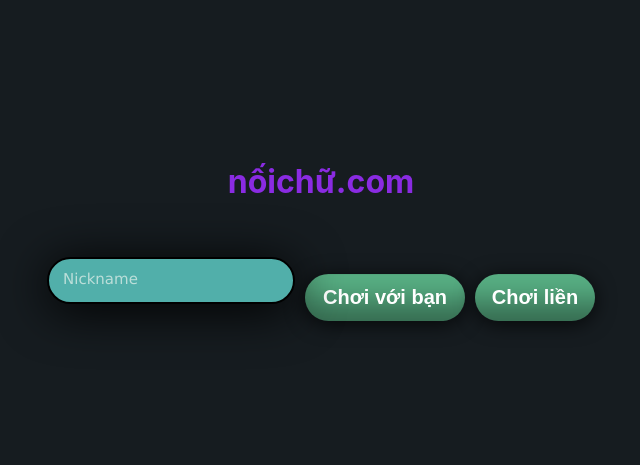
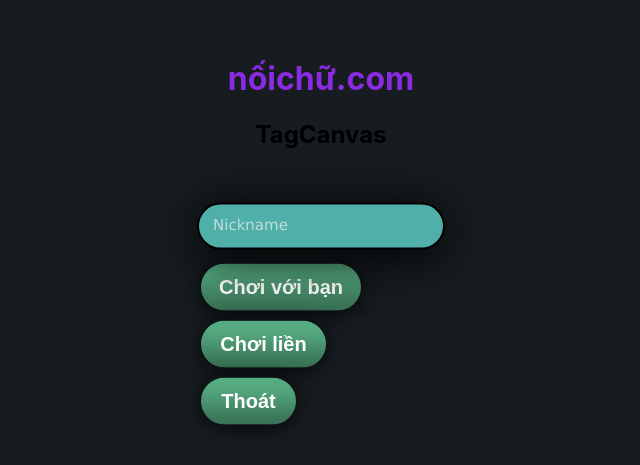
Before and after one commit to dphongdev/noch, a React (Create React App) app: page / in a window 1280 px wide. Shown: the part 169-634 px from the top of the page, without its empty margins (319-959 px from the left). Built offline with nearby package versions, Linux system fonts and the light colour scheme.

Commit message:
add button Thoát and use props.width styled component

```diff
--- a/src/screens/Home.js
+++ b/src/screens/Home.js
@@ -20,7 +20,7 @@
             top: 10px;
             vertical-align: middle;
             display: inline-block;
-            width: '220px',
+            width: '220px';
             height: '24px'
     `,
         NicknameWrapper = styled.div`
@@ -37,9 +37,9 @@
             display: inline-block;
     `
         ,
-        PlayNowButton = styled.div`
+        NochButton = styled.div`
             /* position: initial; */
-            width: 120px;
+            width: ${props => props.width};
             color: rgb(255, 255, 255);
             font-weight: bold;
             text-align: center;
@@ -50,20 +50,22 @@
             line-height: 47px;
             box-shadow: rgba(0, 0, 0, 0.75) 0px 3px 20px;
             border-radius: 34px;
-            display: inline-block;
+            /* display: inline-block; */
             margin-top: 10px;
             /* margin-bottom: 50px; */
             background-image: url('images/btnPlayNow.png');
-            margin-left:10px;
+            margin-left:4px;
     `
     return (<>
         <Wrapper class={props.class}>
             <h1>nốichữ.com</h1>
+            <h2>TagCanvas</h2>
             <NicknameWrapper>
                 <Nickname autoFocus id="txtUsername" placeholder="Nickname" maxLength="24" type="text" />
             </NicknameWrapper>
-            <PlayNowButton style={{width:"160px"}}>Chơi với bạn</PlayNowButton>
-            <PlayNowButton>Chơi liền</PlayNowButton> <br />
+            <NochButton width="160px">Chơi với bạn</NochButton>
+            <NochButton width="125px">Chơi liền</NochButton>
+            <NochButton width="95px">Thoát</NochButton>
         </Wrapper>
     </>);
 }
```
